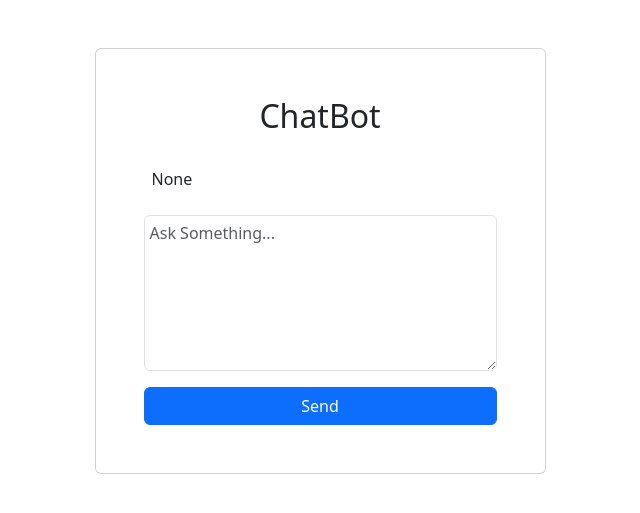
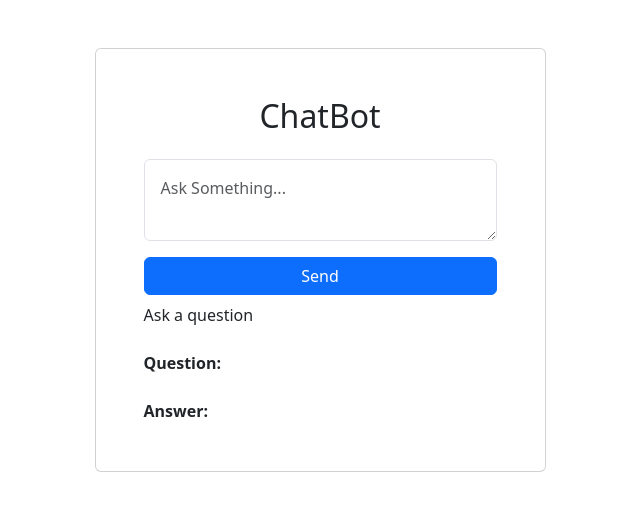
Before and after one commit to Abhi-vish/Leaf-Disease-Detection, a Flask app: page /response in a window 1280 px wide. Shown: the part 72-585 px from the top of the page, without its empty margins (320-960 px from the left). Run offline with Flask 3, Linux system fonts and the light colour scheme; some libraries are stand-ins or nearby versions.

Commit message:
Updated Chatbot

```diff
--- a/app.py
+++ b/app.py
@@ -8,6 +8,8 @@ import pandas as pd
 import numpy as np
 import csv
 from test import TableQuestionAnswering
+import socket
+import time
 
 
 # Reading the dataset
@@ -52,6 +54,16 @@ def prediction(image_path):
     return index
 
 app = Flask(__name__)
+
+# Define your allowed IP addresses or network ranges here
+allowed_networks = ['192.168.83.', '192.168.160.', '192.168.146.','192.168.0']
+
+def is_allowed_network(ip):
+    for network in allowed_networks:
+        if ip.startswith(network):
+            return True
+    return False
+
 
 tqa_instance = TableQuestionAnswering()
 tqa_instance.load_table('Model/DiseaseChatbotData.csv')
@@ -124,19 +136,47 @@ def submit():
     # Handle errors or invalid input here (customize as needed)
     return jsonify({'error': 'Invalid request'})
 
-@app.route('/response',methods=['GET', 'POST'])
+@app.route('/response', methods=['GET', 'POST'])
 def response():
-    answer = None  # Initialize answer as None
+    answer = ""  # Initialize answer as "Finding answer..."
+    query = ""  # Initialize query as an empty string
     if request.method == 'POST':
         query = request.form.get('text')
         print(query)  # Check if 'query' is printed correctly
+
+        # Simulate a delay for a few seconds
+        time.sleep(2)  # Adjust the delay time as needed
+
+        # Generate the answer using your 'tqa_instance'
         answer = tqa_instance.answer_query(query)
-        print(answer)  # Check if 'answer' is printed correctly
-    return render_template('chatbot.html',answer=answer)
+
+    resp = {
+        "query": query,
+        "answer": answer
+    }
+
+    return render_template('chatbot.html', resp=resp)
+
 
 @app.route('/learnmore')
 def learnmore():
     return render_template('learnmore.html')
 
 if __name__ == '__main__':
-    app.run(debug=True)
+     # Get your current IP address
+    current_ip = socket.gethostbyname(socket.gethostname())
+
+    if is_allowed_network(current_ip):
+        # Determine which IP address to use based on your network
+        if current_ip.startswith('192.168.83.'):
+            app.run(host='192.168.83.249', port=80, debug=True)
+        elif current_ip.startswith('192.168.160.'):
+            app.run(host='192.168.160.249', port=80, debug=True)
+        elif current_ip.startswith('192.168.146.'):
+            app.run(host='192.168.146.250', port=80, debug=True)
+        elif current_ip.startswith('192.168.0'):
+            app.run(host='192.168.0.105', port=80, debug=True)
+        else:
+            print("Your network is allowed, but the IP address is not recognized.")
+    else:
+        print("Access denied. Your IP address is not in the allowed networks.")
--- a/templates/base.html
+++ b/templates/base.html
@@ -36,7 +36,12 @@
 
   <script src="{{ url_for('static', filename='assets/js/jquery.min.js') }}"></script>
 <script src="{{ url_for('static', filename='assets/bootstrap/js/bootstrap.min.js') }}"></script>
-
+<script>
+  document.getElementById("toggleNavbarButton").addEventListener("click", function() {
+      // When the button is clicked, toggle the visibility of the Bootstrap navbar
+      $("#navcol-1").toggleClass("show");
+  });
+</script>
 </body>
 
 </html>
--- a/templates/chatbot.html
+++ b/templates/chatbot.html
@@ -9,14 +9,25 @@
                     <div class="card-body p-sm-5">
                         <form method="POST" action="/response">
                             <h2 class="text-center mb-4">ChatBot</h2>
-                            <p class="p-2">{{ answer }}</p>
                             <div class="mb-3">
-                                <textarea type="text" class="form-control" id="text" name="text"  rows="6" placeholder="Ask Something..." aria-describedby="textHelp"></textarea>
+                                <textarea type="text" class="form-control p-3" id="text" name="text" placeholder="Ask Something..." aria-describedby="textHelp"></textarea>
                             </div>
+                                <button class="btn btn-primary d-block w-100" id="submit-button" type="submit">Send</button>
+                                <div class="question mt-2" id="question">Ask a question</div>
+                                <div class="answer" id="answer" style="display: none;">Generating the answer...</div>
                             <div>
-                                <button class="btn btn-primary d-block w-100" type="submit">Send</button>
                             </div>
                         </form>
+                        {% if resp %}
+                            <div class="mt-4">
+                                <strong>Question:</strong><br>
+                                {{ resp.query }}
+                            </div>
+                            <div class="mt-4">
+                                <strong>Answer:</strong><br>
+                                {{ resp.answer }}
+                            </div>
+                        {% endif %}
                     </div>
                 </div>
             </div>
@@ -24,6 +35,19 @@
     </div>
 </section>
 
+<script>
+    document.addEventListener('DOMContentLoaded', function () {
+        const form = document.querySelector('form');
+        const question = document.getElementById('question');
+        const answer = document.getElementById('answer');
+        const submitButton = document.getElementById('submit-button');
 
+        form.addEventListener('submit', function () {
+            question.style.display = 'none';
+            answer.style.display = 'block';
+            submitButton.disabled = true;
+        });
+    });
+</script>
 
-{% endblock  %}
+{% endblock %}
--- a/templates/submit.html
+++ b/templates/submit.html
@@ -54,7 +54,7 @@
           <li class="list-inline-item"><a href="/">Home</a></li>
           <li class="list-inline-item laptop"><a href="/index">AI Engine</a></li>
       </ul>
-      <p class="copyright">Created by Abhishek Vishwakarma</p>
+      <p class="copyright">Created by T3-AIDS-07</p>
       <p class="copyright">Copyright © [AIDS-Branch] [2023(s)]. All rights reserved.</p>
   </footer>
 </div>
--- a/templates/supplement.html
+++ b/templates/supplement.html
@@ -31,7 +31,7 @@
             <li class="list-inline-item"><a href="/">Home</a></li>
             <li class="list-inline-item laptop"><a href="/index">AI Engine</a></li>
         </ul>
-        <p class="copyright">Created by Abhishek Vishwakarma</p>
+        <p class="copyright">Created by T3-AIDS-07</p>
         <p class="copyright">Copyright © [AIDS-Branch] [2023(s)]. All rights reserved.</p>
     </footer>
 </div>
```
Also changed, not shown: templates/index.html (+8 -4 lines).
